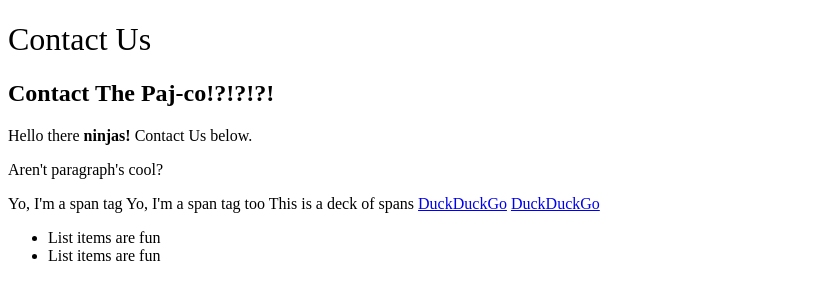
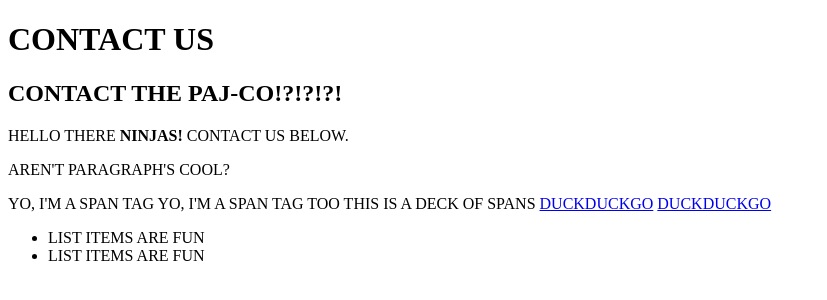
Before and after one commit to paj-co/CSS-Tutorials-For-Beginners, a plain HTML site: page contact.html in a window 1280 px wide. Shown: the whole page, without its empty margins (0-827 px from the left). Drawn offline with Linux system fonts and the light colour scheme.

Commit message:
CSS Tutorial For Beginners 31 - Text Transform

```diff
--- a/css/syntax.css
+++ b/css/syntax.css
@@ -1,13 +1,12 @@
-h1{
-    font-weight: normal;
-}/* bold, bolder, inherit, lighter, normal
- numbers: light:100,200,300; normal:400,500,600; bold:700,800,900*/
-p:nth-of-type(2){
-    font-weight: normal;
+#header p{
+    text-transform: capitalize;
 }
-p{
-    font-weight: lighter;
-    font-family: Ubuntu;
+/* capitalize - every word start with capital letter,
+full-width, inherit, lowercase, none, uppercase */
+body{
+    text-transform: uppercase;
 }
-/* Why bolder and lighter don't make any visual changes?
-Because the default font-family doesn't have this options*/
+body > p{
+   text-transform: none;/* It will not  inherit uppercase
+    after body*/
+}
```
Also changed, not shown: 1 other file.
